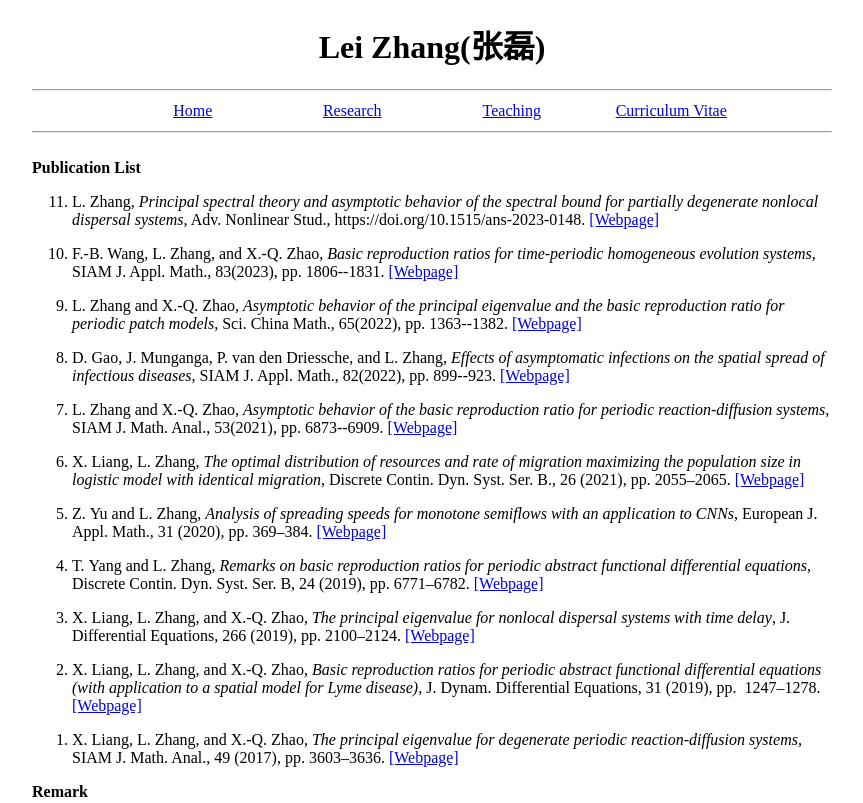
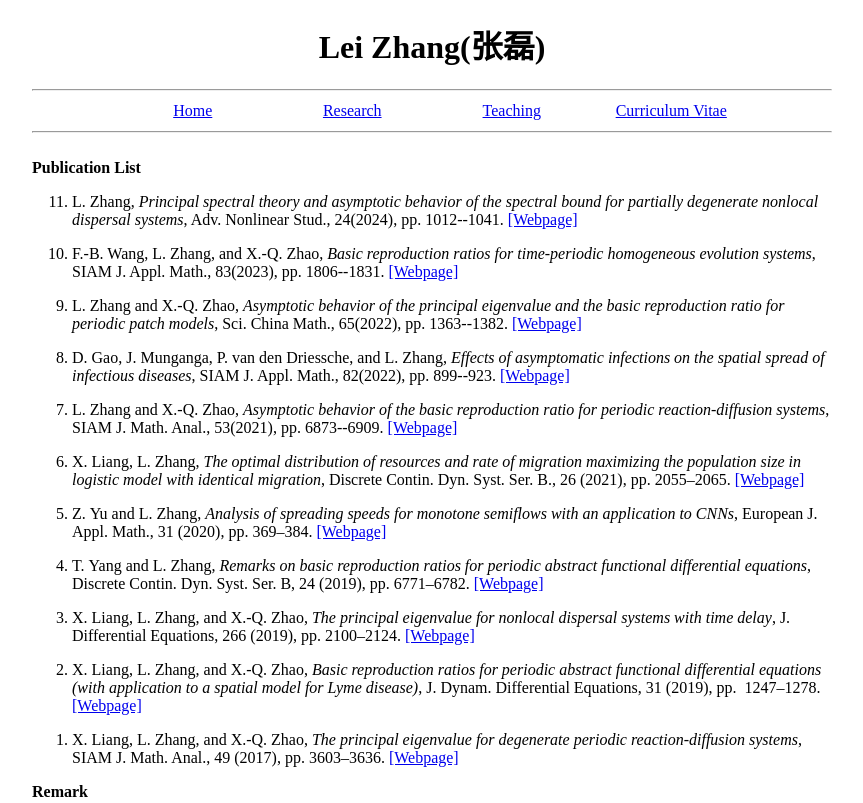
Before and after one commit to mathzhanglei/mathzhanglei.github.io, a plain HTML site: page research.html in a window 1280 px wide. Shown: the top 803 px of the page, without its empty margins (208-1071 px from the left). Drawn offline with Linux system fonts and the light colour scheme.

Commit message:
Update research.html

```diff
--- a/research.html
+++ b/research.html
@@ -42,7 +42,7 @@
 <p>
 <span>L. Zhang</span>,
 <span><em>Principal spectral theory and asymptotic behavior of the spectral bound for partially degenerate nonlocal dispersal systems</em></span>,
-Adv. Nonlinear Stud., https://doi.org/10.1515/ans-2023-0148.
+Adv. Nonlinear Stud., 24(2024), pp. 1012--1041.
 <a href="https://www.degruyter.com/document/doi/10.1515/ans-2023-0148/html">[Webpage]</a>
 </p>
 </li>
```
